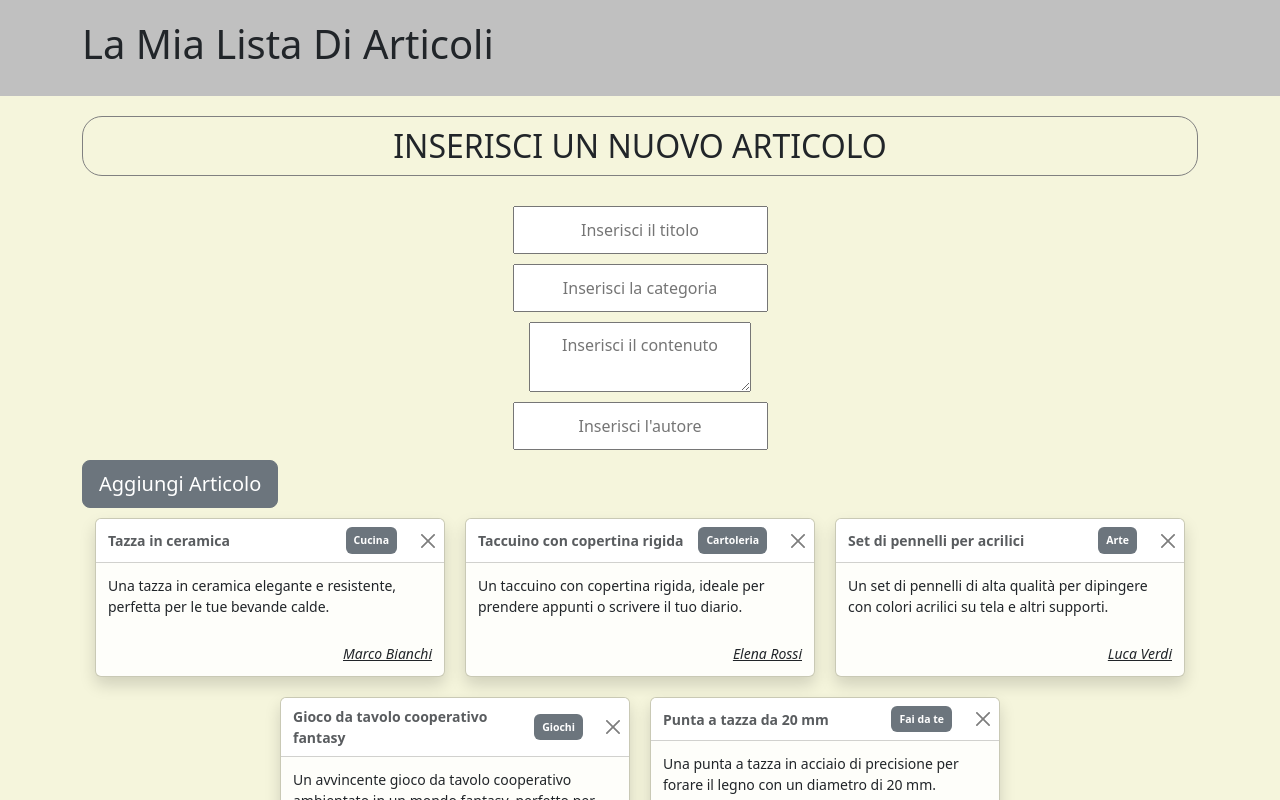
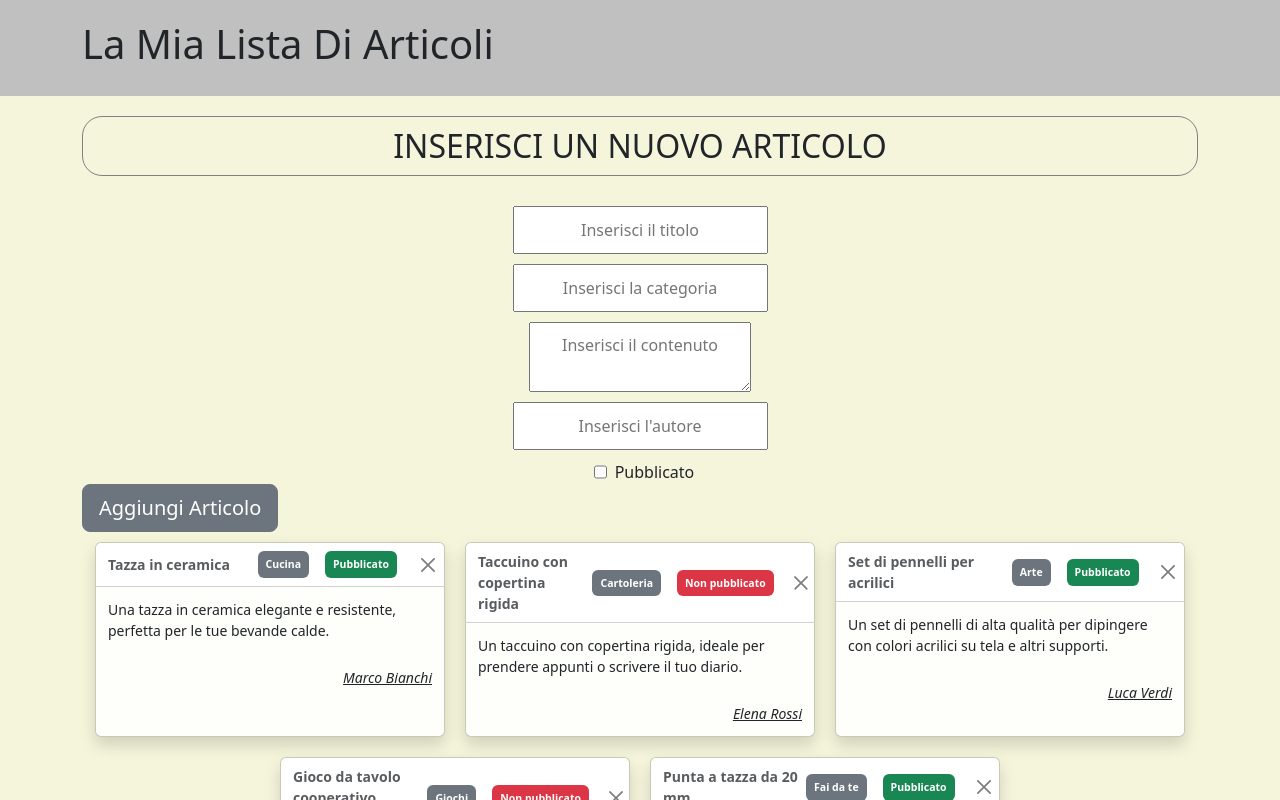
Before and after one commit to Giunta-Giovanni/react-form-multifield, a React (Vite) app: page / in a window 1280 px wide. Shown: the top 800 px of the page. Built offline with nearby package versions, Linux system fonts and the light colour scheme.

Commit message:
[feat] checkbox & conditions with printed badge

```diff
--- a/src/components/Articoli.jsx
+++ b/src/components/Articoli.jsx
@@ -14,7 +14,8 @@ const initialFormData = {
     titolo: "",
     autore: "",
     contenuto: "",
-    categoria: ""
+    categoria: "",
+    pubblicato: false,
 }
 
 export default function Articoli() {
@@ -29,14 +30,18 @@ export default function Articoli() {
 
     // Creiamo una funzione unica per gestire l'evento onChange dei nostri campi.
     function handleFormData(event) {
+        // gestiamo il valore se è preso da checkbox (true|false) oppure da text (stringhe)
+        const value = event.target.type === "checkbox" ?
+            event.target.checked : event.target.value;
+
+
         // all'avvio della funzione richiama currentForm Data
         setFormData((currentformData) => ({
             // prendi tutto l'array
             ...currentformData,
             // e aggiungigli
-            [event.target.name]: event.target.value,
+            [event.target.name]: value,
         }));
-
     }
 
     // Creiamo una funzione unica per gestire l'invio del form.
@@ -132,19 +137,39 @@ export default function Articoli() {
                         onChange={handleFormData}
                         placeholder="Inserisci l'autore"
                     />
-
-                    <button type="submit" className="btn btn-secondary btn-lg">
-                        Aggiungi Articolo
-                    </button>
-                </form>
-
-
-                {/* PARTE OUTPUT ARTICOLI*/}
+                    <div className="d-flex justify-content-center">
+                        <input
+                            name="pubblicato"
+                            checked={formData.pubblicato}
+                            onChange={handleFormData}
+                            className="mx-2 my-0"
+                            type="checkbox"
+                        />
+                        <label htmlFor="pubblicato">Pubblicato</label>
+                    </div>
 
 
 
 
 
+                    <div className="box-btn">
+                        <button type="submit" className="btn btn-secondary btn-lg">
+                            Aggiungi Articolo
+                        </button>
+                    </div>
+
+                </form>
+
+
+                {/* PARTE OUTPUT ARTICOLI*/}
+                {/* condizione di output */}
+                {articols.length === 0 ?
+
+                    // CONDIZIONE VERA
+                    <h2 className="m-3">Non ci sono Articoli</h2>
+                    // Altrimenti
+                    :
+                    // CONDIZIONE FALSA
                     <div className="box-articoli">
 
                         {/* singolo articolo*/}
@@ -160,6 +185,20 @@ export default function Articoli() {
                                     <span className="badge text-bg-secondary mx-2 p-2">
                                         {articolo.categoria}
                                     </span>
+
+                                    {/* condizione per badge pubblicato*/}
+                                    {articolo.pubblicato ?
+                                        // se è vero badge verde
+                                        <span className="badge text-bg-success mx-2 p-2">
+                                            Pubblicato
+                                        </span>
+                                        // altrimento
+                                        :
+                                        // se è falso badge rosso
+                                        <span className="badge text-bg-danger mx-2 p-2">
+                                            Non pubblicato
+                                        </span>}
+
                                     {/* button delete */}
                                     <button
                                         type="button"
@@ -183,7 +222,7 @@ export default function Articoli() {
                             </div>
                         ))}
                     </div>
-
+                }
 
 
             </div>
--- a/src/data/dataArticoli.js
+++ b/src/data/dataArticoli.js
@@ -4,37 +4,43 @@ const dataArticoli = [
         titolo: "Tazza in ceramica",
         autore: "Marco Bianchi",
         contenuto: "Una tazza in ceramica elegante e resistente, perfetta per le tue bevande calde.",
-        categoria: "Cucina"
+        categoria: "Cucina",
+        pubblicato: true
     },
     {
         id: 2,
         titolo: "Taccuino con copertina rigida",
         autore: "Elena Rossi",
         contenuto: "Un taccuino con copertina rigida, ideale per prendere appunti o scrivere il tuo diario.",
-        categoria: "Cartoleria"
+        categoria: "Cartoleria",
+        pubblicato: false
     },
     {
         id: 3,
         titolo: "Set di pennelli per acrilici",
         autore: "Luca Verdi",
         contenuto: "Un set di pennelli di alta qualità per dipingere con colori acrilici su tela e altri supporti.",
-        categoria: "Arte"
+        categoria: "Arte",
+        pubblicato: true
     },
     {
         id: 4,
         titolo: "Gioco da tavolo cooperativo fantasy",
         autore: "Giulia Neri",
         contenuto: "Un avvincente gioco da tavolo cooperativo ambientato in un mondo fantasy, perfetto per serate con gli amici.",
-        categoria: "Giochi"
+        categoria: "Giochi",
+        pubblicato: false
     },
     {
         id: 5,
         titolo: "Punta a tazza da 20 mm",
         autore: "Davide Russo",
         contenuto: "Una punta a tazza in acciaio di precisione per forare il legno con un diametro di 20 mm.",
-        categoria: "Fai da te"
+        categoria: "Fai da te",
+        pubblicato: true
     }
 ];
 
 
+
 export default (dataArticoli);
```
Also changed, not shown: 1 other file (tests, documents, lock files or other folders). Lines whose indentation alone changed are shown as unchanged.
